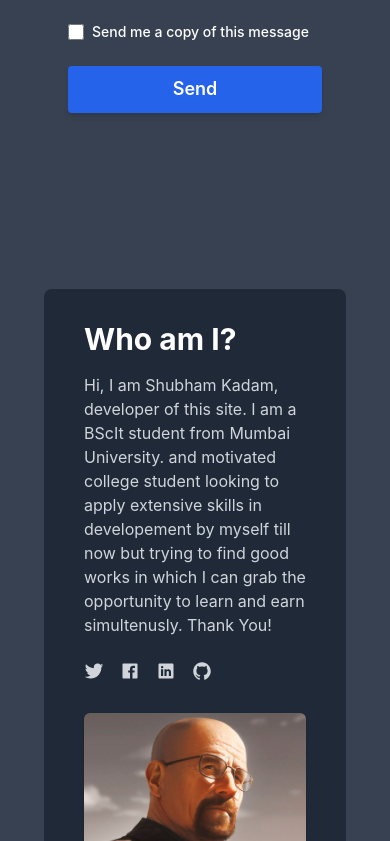
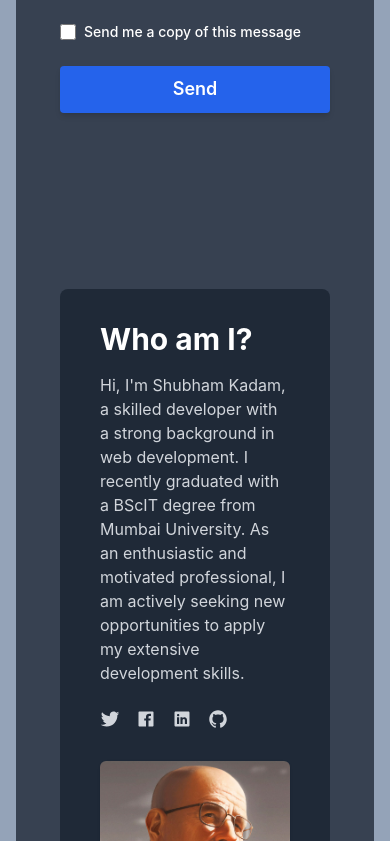
Before and after one commit to H-R-Wells2/frontend-collegeQuora, a React (Create React App) app: page /about in a window 390 px wide. Shown: the part 960-1801 px from the top of the page. Built offline with nearby package versions, Linux system fonts and the light colour scheme.

Commit message:
updated responsiveness

```diff
--- a/src/components/About.js
+++ b/src/components/About.js
@@ -12,14 +12,13 @@ const About = () => {
 
     return (
         <div className={`flex justify-center items-center`}>
-            <div className={`w-full max-w-4xl transition ease-in-out duration-500 p-8 my-4 rounded-lg ${mainBox} ${textMain}`}>
+            <div className={`mx-4 w-full max-w-4xl transition ease-in-out duration-500 p-8 my-4 rounded-lg ${mainBox} ${textMain}`}>
 
 
 
-                {/* <!-- Container for demo purpose --> */}
-                <div className="container my-24 px-6 mx-auto">
+                {/* <!-- Container  --> */}
+                <div className="container my-24 sm:px-6 mx-auto">
 
-                    {/* <!-- Section: Design Block --> */}
                     <section className="mb-32">
                         <div className="flex flex-wrap">
                             <div className="grow-0 shrink-0 basis-auto mb-6 md:mb-0 w-full md:w-6/12 px-3 lg:px-6">
@@ -64,10 +63,8 @@ const About = () => {
                             </div>
                         </div>
                     </section>
-                    {/* <!-- Section: Design Block --> */}
 
                 </div>
-                {/* <!-- Container for demo purpose --> */}
 
 
                 {/* Who I am */}
@@ -79,7 +76,7 @@ const About = () => {
                                     <h2 className={`${textMain} transition ease-in-out duration-500 text-3xl font-bold `}>Who am I?</h2>
 
                                     <p className={`mt-4 ${textSec} transition ease-in-out duration-500  lg:max-w-md`}>
-                                        Hi, I am Shubham Kadam, developer of this site. I am a BScIt student from Mumbai University. and motivated college student looking to apply extensive skills in developement by myself till now but trying to find good works in which I can grab the opportunity to learn and earn simultenusly. Thank You!
+                                        Hi, I'm Shubham Kadam, a skilled developer with a strong background in web development. I recently graduated with a BScIT degree from Mumbai University. As an enthusiastic and motivated professional, I am actively seeking new opportunities to apply my extensive development skills.
                                     </p>
 
                                     <div className="flex items-center mt-6 -mx-2">
--- a/src/components/PrivacyPolicy.js
+++ b/src/components/PrivacyPolicy.js
@@ -7,7 +7,7 @@ const PrivacyPolicy = () => {
 
   return (
     <div className={`flex justify-center items-center`}>
-      <div className={`w-full max-w-4xl transition ease-in-out duration-500 p-8 my-4 rounded-lg ${mainBox} ${textMain}`}>
+      <div className={`mx-4 w-full max-w-4xl transition ease-in-out duration-500 p-8 my-4 rounded-lg ${mainBox} ${textMain}`}>
         <h1 className="text-3xl font-bold mb-6">Privacy Policy</h1>
         <p className="mb-4">
           At College-Quora, we take your privacy seriously. We collect only the
--- a/src/components/SidebarForMobile.js
+++ b/src/components/SidebarForMobile.js
@@ -76,7 +76,7 @@ export default function SidebarForMobile() {
                     <input required name='title' value={searchParams.title} onChange={handleInputChange}
                         className="peer h-full w-full outline-none text-sm text-gray-700 pr-2 pl-1"
                         type="text"
-                        id="search"
+                        id="searchf"
                         minLength={3}
                         title={`Please enter at least 3 characters.`}
                         placeholder="Search something.." />
--- a/src/components/TermsConditions.js
+++ b/src/components/TermsConditions.js
@@ -7,7 +7,7 @@ const TermsConditions = () => {
 
     return (
         <div className={`flex justify-center items-center`}>
-            <div className={`w-full max-w-4xl transition ease-in-out duration-500 p-8 my-4 rounded-lg ${mainBox} ${textMain}`}>
+            <div className={`mx-4 w-full max-w-4xl transition ease-in-out duration-500 p-8 my-4 rounded-lg ${mainBox} ${textMain}`}>
                 <h1 className="text-3xl font-bold mb-6">Terms and Conditions</h1>
                 <p className="mb-4">
                     Welcome to College-Quora. By accessing or using our platform, you agree to be bound by the following terms and conditions:
```
